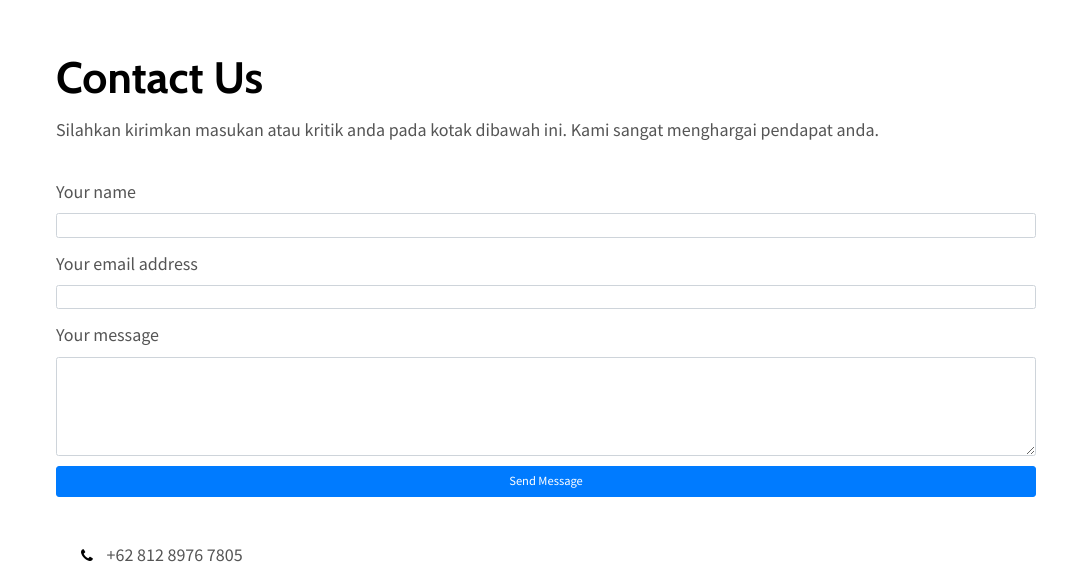
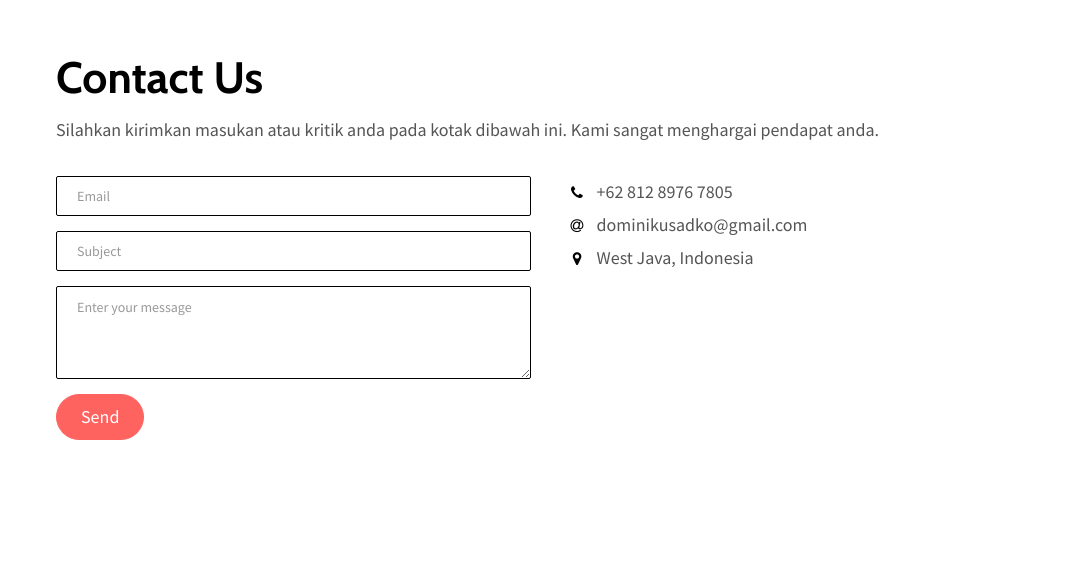
Before and after one commit to adkodeo/Kotarasa, a plain HTML site: page contact.html in a window 1280 px wide. Shown: the top 578 px of the page, 214-1280 px from the left. Drawn offline with nearby package versions, Linux system fonts and the light colour scheme.

Commit message:
Update contact.html

```diff
--- a/contact.html
+++ b/contact.html
@@ -80,33 +80,22 @@
       <p>Silahkan kirimkan masukan atau kritik anda pada kotak dibawah ini. Kami sangat menghargai pendapat anda.</p>
     </div>
 
-    <form id="fcf-form-id" class="fcf-form-class" method="post" action="./contact-form-process.php">
+   <div class="section-container-spacer">
+       <form action="" class="reveal-content">
+          <div class="row">
+            <div class="col-md-6">
+              <div class="form-group">
+                <input type="email" class="form-control" id="email" placeholder="Email">
+              </div>
+              <div class="form-group">
+                <input type="text" class="form-control" id="subject" placeholder="Subject">
+              </div>
+              <div class="form-group">
+                <textarea class="form-control" rows="3" placeholder="Enter your message"></textarea>
+              </div>
+              <button type="submit" class="btn btn-primary btn-lg">Send</button>
+            </div>
 
-        <div class="fcf-form-group">
-            <label for="Name" class="fcf-label">Your name</label>
-            <div class="fcf-input-group">
-                <input type="text" id="Name" name="Name" class="fcf-form-control" required>
-            </div>
-        </div>
-
-        <div class="fcf-form-group">
-            <label for="Email" class="fcf-label">Your email address</label>
-            <div class="fcf-input-group">
-                <input type="email" id="Email" name="Email" class="fcf-form-control" required>
-            </div>
-        </div>
-
-        <div class="fcf-form-group">
-            <label for="Message" class="fcf-label">Your message</label>
-            <div class="fcf-input-group">
-                <textarea id="Message" name="Message" class="fcf-form-control" rows="6" maxlength="3000" required></textarea>
-            </div>
-        </div>
-
-        <div class="fcf-form-group">
-            <button type="submit" id="fcf-button" class="fcf-btn fcf-btn-primary fcf-btn-lg fcf-btn-block">Send Message</button>
-        </div>
-<br>
             <div class="col-md-6">
               <ul class="list-unstyled address-container">
                 <li>
```
